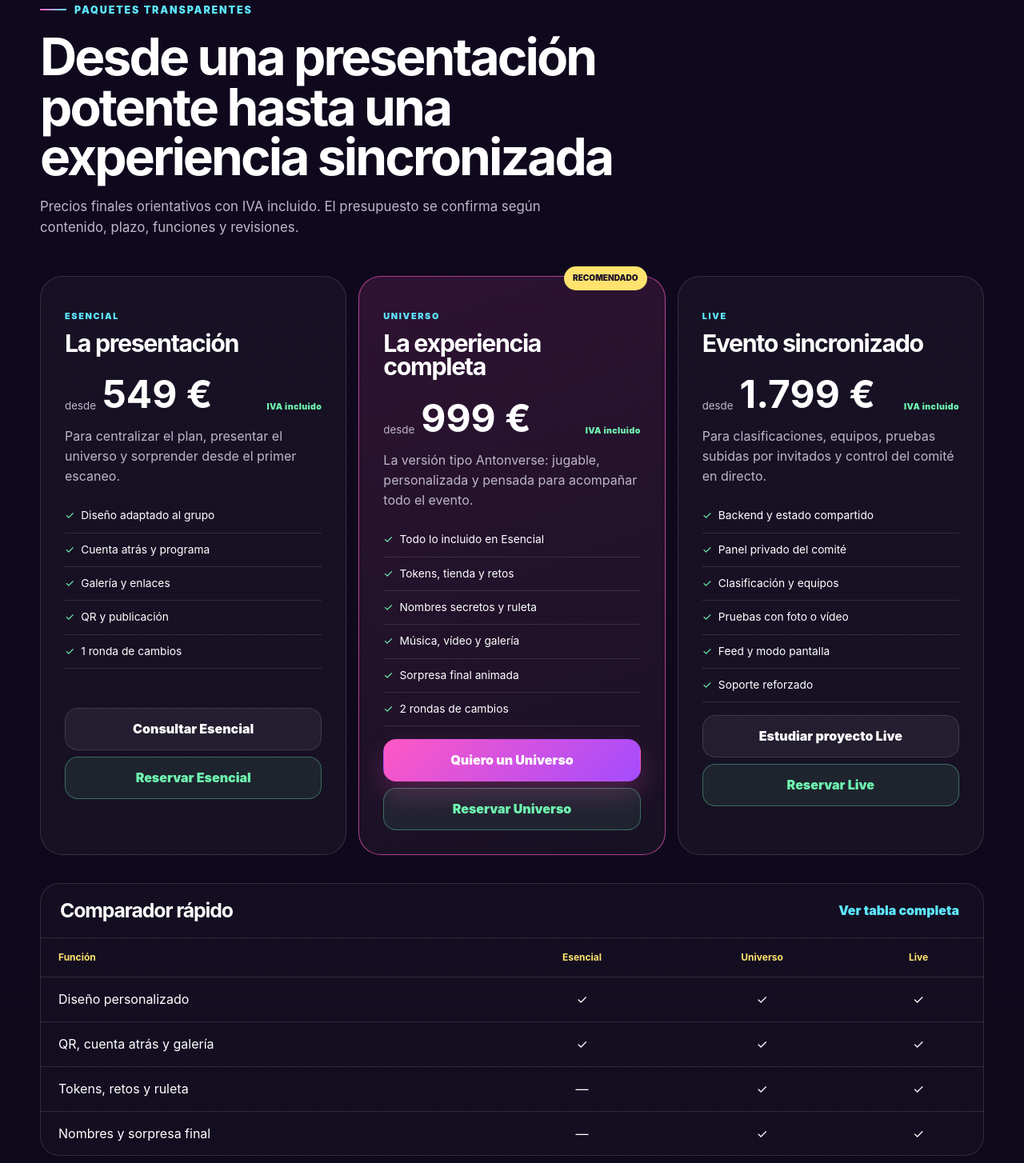
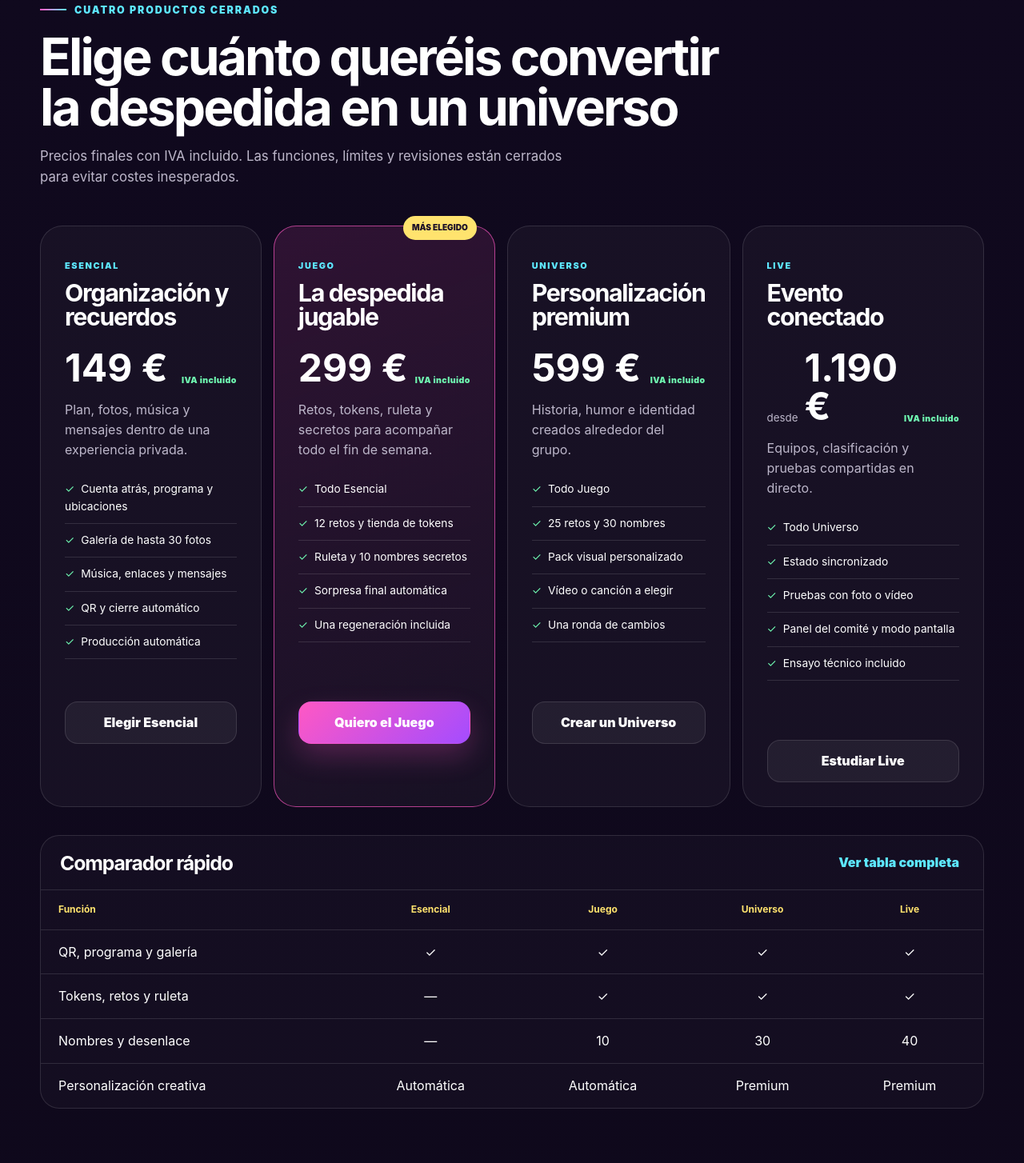
Before and after one commit to ElPtoWalter/despedidaverse, a plain HTML site: page index.html in a window 1280 px wide. Shown: the part 7446-8900 px from the top of the page at 80% size. Drawn offline with Linux system fonts and the light colour scheme.

Commit message:
Add files via upload

```diff
--- a/config.js
+++ b/config.js
@@ -10,6 +10,7 @@ window.DV_CONFIG = Object.freeze({
 
   paymentLinks: {
     esencial: '',
+    juego: '',
     universo: '',
     live: ''
   },
@@ -17,5 +18,5 @@ window.DV_CONFIG = Object.freeze({
   clientAreaEnabled: true,
   onboardingEnabled: true,
   directSubmitEnabled: true,
-  siteVersion: 'v11-domain-links'
+  siteVersion: 'v12-productized'
 });
--- a/index.html
+++ b/index.html
@@ -16,9 +16,9 @@
   <link rel="icon" href="assets/favicon.png" type="image/svg+xml">
   <link rel="manifest" href="manifest.webmanifest">
   <link rel="preload" href="assets/antonverse-dashboard.webp" as="image" type="image/webp">
-  <link rel="stylesheet" href="styles.css?v=11-domain-links">
-  <script defer src="config.js?v=11-domain-links"></script>
-  <script defer src="script.js?v=11-domain-links"></script>
+  <link rel="stylesheet" href="styles.css?v=12-productized">
+  <script defer src="config.js?v=12-productized"></script>
+  <script defer src="script.js?v=12-productized"></script>
   <title>DespedidaVerse Studio · Experiencias web para despedidas</title>
   <script type="application/ld+json">
   {
@@ -275,53 +275,17 @@
     </section>
 
     <section class="pricing shell" id="precios">
-      <div class="section-heading reveal">
-        <p class="eyebrow"><span></span> Paquetes transparentes</p>
-        <h2>Desde una presentación potente hasta una experiencia sincronizada</h2>
-        <p>Precios finales orientativos con IVA incluido. El presupuesto se confirma según contenido, plazo, funciones y revisiones.</p>
+      <div class="section-heading reveal"><p class="eyebrow"><span></span> Cuatro productos cerrados</p><h2>Elige cuánto queréis convertir la despedida en un universo</h2><p>Precios finales con IVA incluido. Las funciones, límites y revisiones están cerrados para evitar costes inesperados.</p></div>
+      <div class="pricing-grid pricing-grid-four">
+        <article class="price-card reveal"><p class="price-label">ESENCIAL</p><h3>Organización y recuerdos</h3><p class="price"><strong>149 €</strong><span>IVA incluido</span></p><p>Plan, fotos, música y mensajes dentro de una experiencia privada.</p><ul><li>Cuenta atrás, programa y ubicaciones</li><li>Galería de hasta 30 fotos</li><li>Música, enlaces y mensajes</li><li>QR y cierre automático</li><li>Producción automática</li></ul><a class="button button-secondary package-button" href="#contacto" data-package="Esencial">Elegir Esencial</a></article>
+        <article class="price-card featured-price reveal"><span class="popular">MÁS ELEGIDO</span><p class="price-label">JUEGO</p><h3>La despedida jugable</h3><p class="price"><strong>299 €</strong><span>IVA incluido</span></p><p>Retos, tokens, ruleta y secretos para acompañar todo el fin de semana.</p><ul><li>Todo Esencial</li><li>12 retos y tienda de tokens</li><li>Ruleta y 10 nombres secretos</li><li>Sorpresa final automática</li><li>Una regeneración incluida</li></ul><a class="button button-primary package-button" href="#contacto" data-package="Juego">Quiero el Juego</a></article>
+        <article class="price-card reveal"><p class="price-label">UNIVERSO</p><h3>Personalización premium</h3><p class="price"><strong>599 €</strong><span>IVA incluido</span></p><p>Historia, humor e identidad creados alrededor del grupo.</p><ul><li>Todo Juego</li><li>25 retos y 30 nombres</li><li>Pack visual personalizado</li><li>Vídeo o canción a elegir</li><li>Una ronda de cambios</li></ul><a class="button button-secondary package-button" href="#contacto" data-package="Universo">Crear un Universo</a></article>
+        <article class="price-card reveal"><p class="price-label">LIVE</p><h3>Evento conectado</h3><p class="price"><small>desde</small><strong>1.190 €</strong><span>IVA incluido</span></p><p>Equipos, clasificación y pruebas compartidas en directo.</p><ul><li>Todo Universo</li><li>Estado sincronizado</li><li>Pruebas con foto o vídeo</li><li>Panel del comité y modo pantalla</li><li>Ensayo técnico incluido</li></ul><a class="button button-secondary package-button" href="#contacto" data-package="Live">Estudiar Live</a></article>
       </div>
-      <div class="pricing-grid">
-        <article class="price-card reveal">
-          <p class="price-label">ESENCIAL</p><h3>La presentación</h3><p class="price"><small>desde</small><strong>549 €</strong><span>IVA incluido</span></p>
-          <p>Para centralizar el plan, presentar el universo y sorprender desde el primer escaneo.</p>
-          <ul><li>Diseño adaptado al grupo</li><li>Cuenta atrás y programa</li><li>Galería y enlaces</li><li>QR y publicación</li><li>1 ronda de cambios</li></ul>
-          <a class="button button-secondary package-button" href="#contacto" data-package="Esencial">Consultar Esencial</a>
-          <a class="button payment-button" data-payment="esencial" href="#" hidden>Reservar Esencial</a>
-        </article>
-        <article class="price-card featured-price reveal">
-          <span class="popular">RECOMENDADO</span><p class="price-label">UNIVERSO</p><h3>La experiencia completa</h3><p class="price"><small>desde</small><strong>999 €</strong><span>IVA incluido</span></p>
-          <p>La versión tipo Antonverse: jugable, personalizada y pensada para acompañar todo el evento.</p>
-          <ul><li>Todo lo incluido en Esencial</li><li>Tokens, tienda y retos</li><li>Nombres secretos y ruleta</li><li>Música, vídeo y galería</li><li>Sorpresa final animada</li><li>2 rondas de cambios</li></ul>
-          <a class="button button-primary package-button" href="#contacto" data-package="Universo">Quiero un Universo</a>
-          <a class="button payment-button" data-payment="universo" href="#" hidden>Reservar Universo</a>
-        </article>
-        <article class="price-card reveal">
-          <p class="price-label">LIVE</p><h3>Evento sincronizado</h3><p class="price"><small>desde</small><strong>1.799 €</strong><span>IVA incluido</span></p>
-          <p>Para clasificaciones, equipos, pruebas subidas por invitados y control del comité en directo.</p>
-          <ul><li>Backend y estado compartido</li><li>Panel privado del comité</li><li>Clasificación y equipos</li><li>Pruebas con foto o vídeo</li><li>Feed y modo pantalla</li><li>Soporte reforzado</li></ul>
-          <a class="button button-secondary package-button" href="#contacto" data-package="Live">Estudiar proyecto Live</a>
-          <a class="button payment-button" data-payment="live" href="#" hidden>Reservar Live</a>
-        </article>
-      </div>
-
-      <div class="comparison reveal">
-        <div class="comparison-head"><h3>Comparador rápido</h3><button type="button" id="toggle-comparison">Ver tabla completa</button></div>
-        <div class="comparison-scroll">
-          <table>
-            <thead><tr><th>Función</th><th>Esencial</th><th>Universo</th><th>Live</th></tr></thead>
-            <tbody>
-              <tr><td>Diseño personalizado</td><td>✓</td><td>✓</td><td>✓</td></tr>
-              <tr><td>QR, cuenta atrás y galería</td><td>✓</td><td>✓</td><td>✓</td></tr>
-              <tr><td>Tokens, retos y ruleta</td><td>—</td><td>✓</td><td>✓</td></tr>
-              <tr><td>Nombres y sorpresa final</td><td>—</td><td>✓</td><td>✓</td></tr>
-              <tr class="comparison-extra"><td>Estado compartido</td><td>—</td><td>Opcional</td><td>✓</td></tr>
-              <tr class="comparison-extra"><td>Panel del comité</td><td>—</td><td>—</td><td>✓</td></tr>
-              <tr class="comparison-extra"><td>Fotos y vídeos enviados</td><td>—</td><td>Opcional</td><td>✓</td></tr>
-              <tr class="comparison-extra"><td>Soporte durante evento</td><td>—</td><td>Opcional</td><td>✓</td></tr>
-            </tbody>
-          </table>
-        </div>
-      </div>
+      <div class="comparison reveal"><div class="comparison-head"><h3>Comparador rápido</h3><button type="button" id="toggle-comparison">Ver tabla completa</button></div><div class="comparison-scroll"><table><thead><tr><th>Función</th><th>Esencial</th><th>Juego</th><th>Universo</th><th>Live</th></tr></thead><tbody>
+        <tr><td>QR, programa y galería</td><td>✓</td><td>✓</td><td>✓</td><td>✓</td></tr><tr><td>Tokens, retos y ruleta</td><td>—</td><td>✓</td><td>✓</td><td>✓</td></tr><tr><td>Nombres y desenlace</td><td>—</td><td>10</td><td>30</td><td>40</td></tr><tr><td>Personalización creativa</td><td>Automática</td><td>Automática</td><td>Premium</td><td>Premium</td></tr>
+        <tr class="comparison-extra"><td>Clasificación compartida</td><td>—</td><td>—</td><td>—</td><td>✓</td></tr><tr class="comparison-extra"><td>Revisión humana</td><td>Incidencias</td><td>Incidencias</td><td>✓</td><td>✓ + ensayo</td></tr><tr class="comparison-extra"><td>Precio final</td><td>149 €</td><td>299 €</td><td>599 €</td><td>1.190 €+</td></tr>
+      </tbody></table></div></div>
     </section>
 
     <section class="calculator-section" id="calculadora">
@@ -336,9 +300,10 @@
           <div class="calc-row calc-packages">
             <label>Paquete base</label>
             <div class="segmented" id="base-package">
-              <button class="active" type="button" data-base="549" data-level="Esencial">Esencial</button>
-              <button type="button" data-base="999" data-level="Universo">Universo</button>
-              <button type="button" data-base="1799" data-level="Live">Live</button>
+              <button class="active" type="button" data-base="149" data-level="Esencial">Esencial</button>
+              <button type="button" data-base="299" data-level="Juego">Juego</button>
+              <button type="button" data-base="599" data-level="Universo">Universo</button>
+              <button type="button" data-base="1190" data-level="Live">Live</button>
             </div>
           </div>
           <div class="calc-grid">
@@ -357,7 +322,7 @@
             <label><input type="checkbox" value="249" data-extra="Soporte durante evento"><span>🛟 Soporte en evento</span></label>
           </fieldset>
           <div class="calc-result">
-            <div><small>RANGO ORIENTATIVO</small><strong id="calc-range">549–659 €</strong><span id="calc-level">Paquete Esencial</span></div>
+            <div><small>RANGO ORIENTATIVO</small><strong id="calc-range">149–249 €</strong><span id="calc-level">Paquete Esencial</span></div>
             <button class="button button-primary" id="use-estimate" type="button">Usar esta estimación <span>↓</span></button>
           </div>
         </div>
@@ -440,7 +405,7 @@
             <label><span>Fecha aproximada</span><input type="date" name="date"></label>
             <label><span>Tipo de evento</span><select name="event"><option>Despedida de soltero</option><option>Despedida de soltera</option><option>Despedida mixta</option><option>Cumpleaños</option><option>Viaje de amigos</option><option>Otro evento privado</option></select></label>
             <label><span>Participantes</span><input name="people" type="number" min="2" max="300" placeholder="12"></label>
-            <label><span>Paquete</span><select name="package" id="lead-package"><option>Aún no lo sé</option><option>Esencial</option><option>Universo</option><option>Live</option></select></label>
+            <label><span>Paquete</span><select name="package" id="lead-package"><option>Aún no lo sé</option><option>Esencial</option><option>Juego</option><option>Universo</option><option>Live</option></select></label>
             <label><span>Presupuesto aproximado</span><select name="budget"><option>Prefiero recibir orientación</option><option>500–800 €</option><option>800–1.200 €</option><option>1.200–2.000 €</option><option>Más de 2.000 €</option></select></label>
             <label class="full"><span>Idea, protagonista y límites del humor *</span><textarea required name="message" rows="6" placeholder="Quién es, qué bromas tiene el grupo, qué funciones os gustan y qué cosas no queréis incluir..."></textarea></label>
           </div>
--- a/script.js
+++ b/script.js
@@ -270,7 +270,7 @@
   });
 
   // Calculator
-  const calcState = { base: 549, level: 'Esencial' };
+  const calcState = { base: 149, level: 'Esencial' };
   const calcRange = $('#calc-range');
   const calcLevel = $('#calc-level');
   function calculate() {
@@ -400,7 +400,7 @@
     }
     params.set('action', 'lead');
     params.set('source', 'web-comercial');
-    params.set('siteVersion', 'v11-domain-links');
+    params.set('siteVersion', 'v12-productized');
     return params;
   }
 
@@ -419,7 +419,7 @@
     const payload = new FormData(form);
     payload.set('action', 'lead');
     payload.set('source', 'web-comercial');
-    payload.set('siteVersion', 'v11-domain-links');
+    payload.set('siteVersion', 'v12-productized');
     payload.set(
       'submissionNonce',
       `${Date.now()}-${Math.random().toString(36).slice(2, 10)}`
--- a/styles.css
+++ b/styles.css
@@ -148,3 +148,5 @@ dialog{max-width:min(900px,calc(100% - 24px));padding:0;border:1px solid rgba(25
   cursor: wait;
   opacity: .74;
 }
+
+.pricing-grid-four{grid-template-columns:repeat(4,1fr)}.pricing-grid-four .price-card ul{min-height:270px}@media(max-width:1150px){.pricing-grid-four{grid-template-columns:1fr 1fr}}@media(max-width:700px){.pricing-grid-four{grid-template-columns:1fr}}
--- a/sw.js
+++ b/sw.js
@@ -1 +1 @@
-const CACHE='despedidaverse-v11-domain-links';const ASSETS=['./','./index.html','./styles.css','./script.js','./config.js','./cliente.html','./cliente.js','./onboarding.html','./onboarding.js','./gracias.html','./offline.html','./assets/logo-final.webp','./assets/favicon.png','./assets/app-icon-192.png','./assets/app-icon-512.png','./assets/antonverse-dashboard.webp'];self.addEventListener('install',e=>e.waitUntil(caches.open(CACHE).then(c=>c.addAll(ASSETS))));self.addEventListener('activate',e=>e.waitUntil(caches.keys().then(keys=>Promise.all(keys.filter(k=>k!==CACHE).map(k=>caches.delete(k))))));self.addEventListener('fetch',e=>{if(e.request.method!=='GET')return;e.respondWith(fetch(e.request).then(r=>{const copy=r.clone();caches.open(CACHE).then(c=>c.put(e.request,copy));return r}).catch(()=>caches.match(e.request).then(r=>r||caches.match('./offline.html'))))});
+const CACHE='despedidaverse-v12-productized';const ASSETS=['./','./index.html','./styles.css','./script.js','./config.js','./cliente.html','./cliente.js','./onboarding.html','./onboarding.js','./gracias.html','./offline.html','./assets/logo-final.webp','./assets/favicon.png','./assets/app-icon-192.png','./assets/app-icon-512.png','./assets/antonverse-dashboard.webp'];self.addEventListener('install',e=>e.waitUntil(caches.open(CACHE).then(c=>c.addAll(ASSETS))));self.addEventListener('activate',e=>e.waitUntil(caches.keys().then(keys=>Promise.all(keys.filter(k=>k!==CACHE).map(k=>caches.delete(k))))));self.addEventListener('fetch',e=>{if(e.request.method!=='GET')return;e.respondWith(fetch(e.request).then(r=>{const copy=r.clone();caches.open(CACHE).then(c=>c.put(e.request,copy));return r}).catch(()=>caches.match(e.request).then(r=>r||caches.match('./offline.html'))))});
```
Also changed, not shown: SUBIR_ESTOS_ARCHIVOS.txt (+1 -15 lines).
